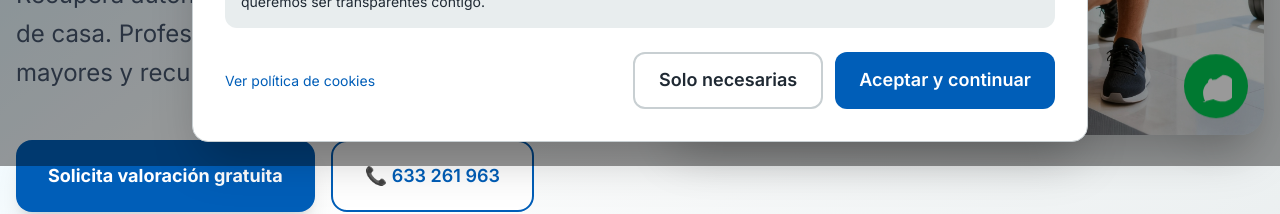
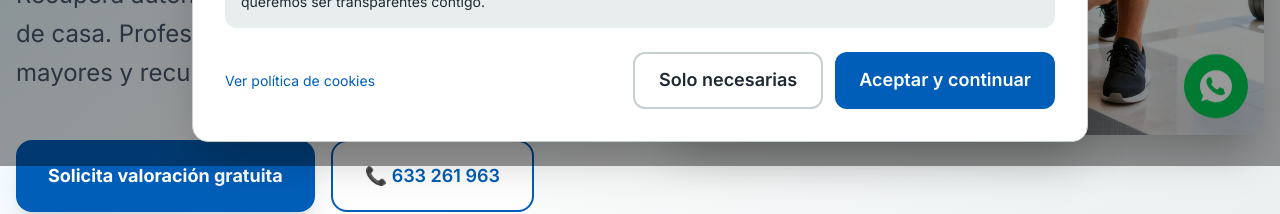
Before and after one commit to FernandoRoyano/anteasalud-landing, a Next.js app: page / in a window 1280 px wide. Shown: the part 634-848 px from the top of the page. Built offline with nearby package versions, Linux system fonts and the light colour scheme.

Commit message:
fix: Corregir icono de WhatsApp con viewBox correcto

```diff
--- a/components/WhatsAppButton.tsx
+++ b/components/WhatsAppButton.tsx
@@ -10,9 +10,9 @@ export default function WhatsAppButton() {
       <svg
         className="w-8 h-8"
         fill="currentColor"
-        viewBox="0 0 24 24"
+        viewBox="0 0 32 32"
       >
-        <path d="M17.472 14.382c-.297-.149-1.758-.867-2.03-.967-.273-.099-.471-.148-.67.15-.197.297-.767.966-.94 1.164-.173.199-.347.223-.644.075-.297-.15-1.255-.463-2.39-1.475-.883-.788-1.48-1.761-1.653-2.059-.173-.297-.018-.458.13-.606.134-.133.298-.347.446-.52.149-.174.198-.298.298-.497.099-.198.05-.371-.025-.52-.075-.149-.669-1.612-.916-2.207-.242-.579-.487-.5-.67-.51-.173-.008-.371-.01-.57-.01-.198 0-.52.074-.792.372-.272.297-1.04 1.016-1.04 2.479 0 1.462 1.065 2.875 1.213 3.074.149.198 2.096 3.2 5.076 4.487.709.306 1.262.489 1.694.625.712.227 1.36.195 1.871.118.571-.085 1.758-.719 2.006-1.413.248-.694.248-1.289.173-1.413-.074-.124-.272-.198-.57-.347m-5.421-7.403h-.004a9.87 9.87 0 00-9.746 9.798c0 2.65.738 5.232 2.147 7.451L1.885 23.817l8.102-2.128c2.14 1.165 4.561 1.78 7.021 1.78h.006c5.408 0 9.807-4.398 9.807-9.807 0-2.622-.963-5.083-2.72-7.066-1.757-1.983-4.218-3.074-6.987-3.074z" />
+        <path d="M16.004 0h-.008C7.174 0 0 7.176 0 16c0 3.5 1.132 6.742 3.054 9.378L1.054 31.29l6.166-1.976C9.756 30.998 12.77 32 16.004 32 24.826 32 32 24.822 32 16S24.826 0 16.004 0zm9.316 22.59c-.39 1.1-1.932 2.014-3.182 2.28-.854.182-1.968.326-5.72-1.23-4.8-1.99-7.888-6.87-8.126-7.188-.228-.318-1.926-2.566-1.926-4.894 0-2.328 1.218-3.47 1.65-3.946.39-.432 1.024-.634 1.632-.634.198 0 .376.01.536.018.432.018.648.044.934.724.356.85 1.224 2.986 1.33 3.204.108.218.216.51.07.806-.136.306-.256.442-.474.694-.218.252-.424.446-.642.718-.198.238-.42.492-.172.924.248.432 1.104 1.82 2.372 2.948 1.632 1.452 2.962 1.916 3.436 2.116.356.152.78.118 1.036-.152.324-.342.724-.908 1.132-1.466.29-.398.656-.448 1.048-.298.396.142 2.508 1.182 2.94 1.398.432.218.718.326.826.51.106.182.106 1.064-.284 2.164z"/>
       </svg>
     </a>
   );
```
